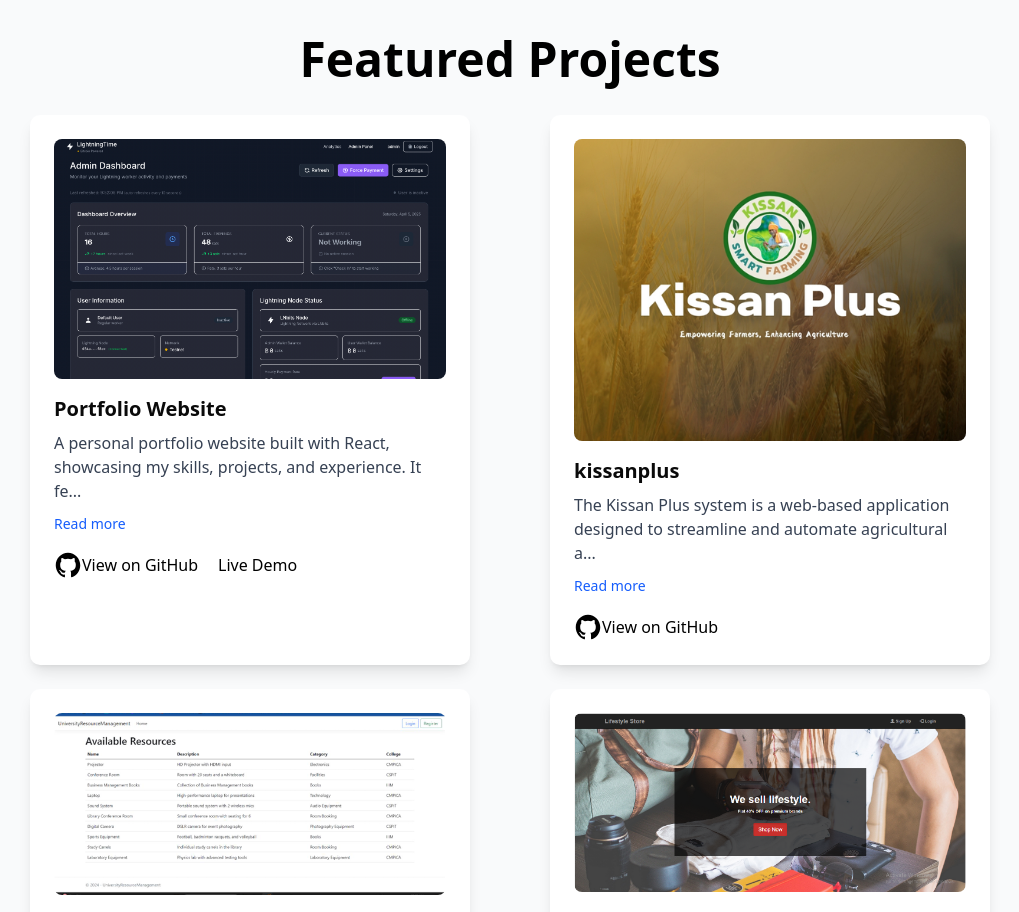
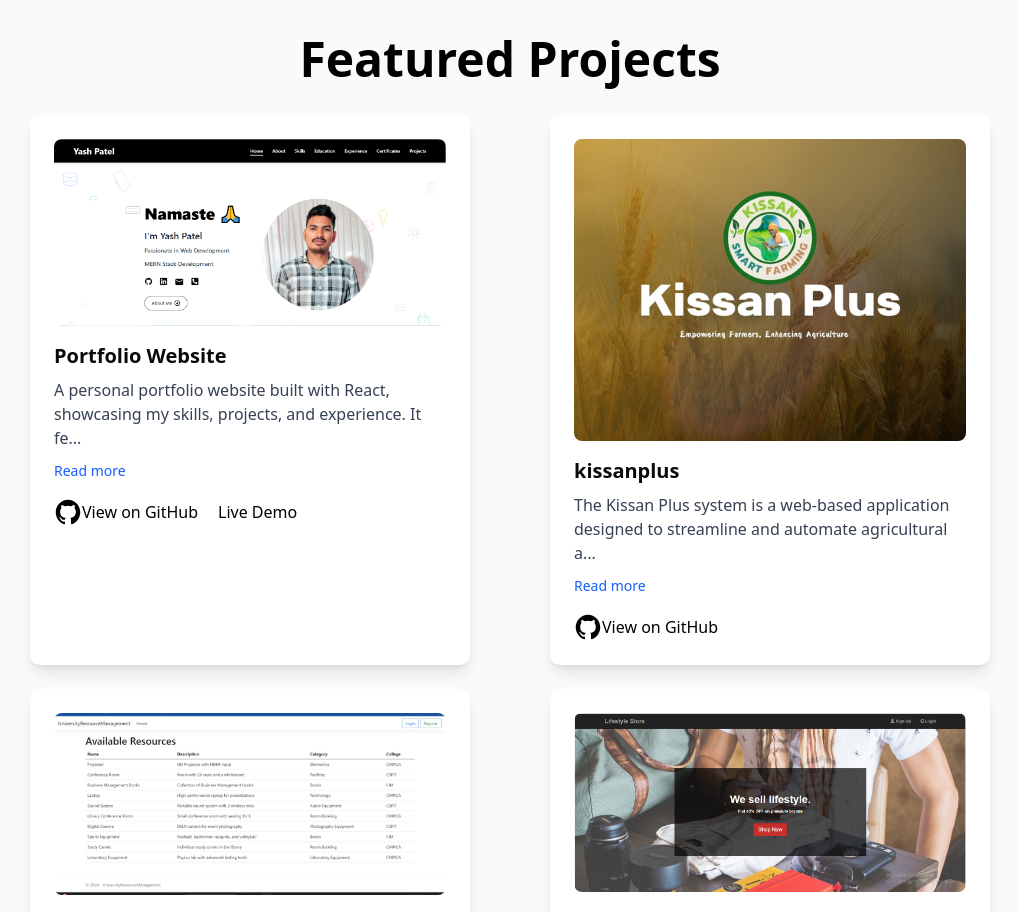
Before and after one commit to iyash-patel/portfolio, a React (Vite) app: page / in a window 1280 px wide. Shown: the part 4800-5712 px from the top of the page, without its empty margins (130-1149 px from the left). Built offline with nearby package versions, Linux system fonts and the light colour scheme.

Commit message:
Update projects.js

```diff
--- a/src/data/projects.js
+++ b/src/data/projects.js
@@ -1,15 +1,16 @@
 import kissanplus from "../assets/projects/kissanplus.jpg";
 import lifestylestore from "../assets/projects/lifestylestore.png";
 import URM from "../assets/projects/Universityresourcemanagement.PNG";
+import portfolio from "../assets/projects/Portfolio_img.PNG";
 
 export const Project = [
-  {
+   {
     id: "portfolio_website",
     title: "Portfolio Website",
     description: "A personal portfolio website built with React, showcasing my skills, projects, and experience. It features a responsive design, smooth animations, and a user-friendly interface.",
-    image: "public/projects/lightning-time/lightning-time.jpg",
-    github: "https://github.com/Achyut21/achyut-portfolio",
-    liveUrl: "https://www.achyutkatiyar.com/",
+    image: portfolio,
+    github: "https://github.com/iyash-patel/portfolio",
+    liveUrl: "https://portfolio-omega-red-60.vercel.app/",
   },
   {
     id: "kissanplus",
```
